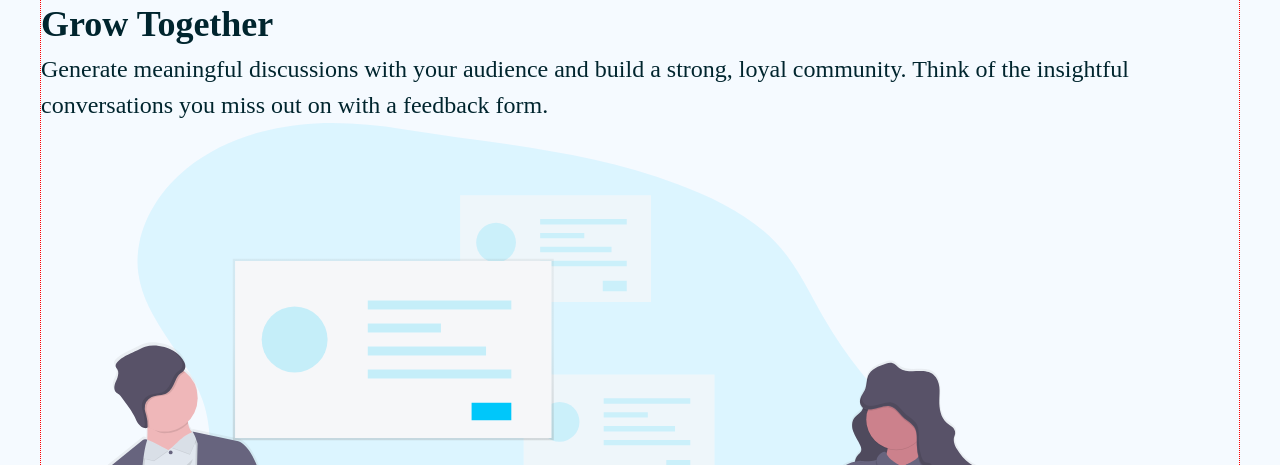
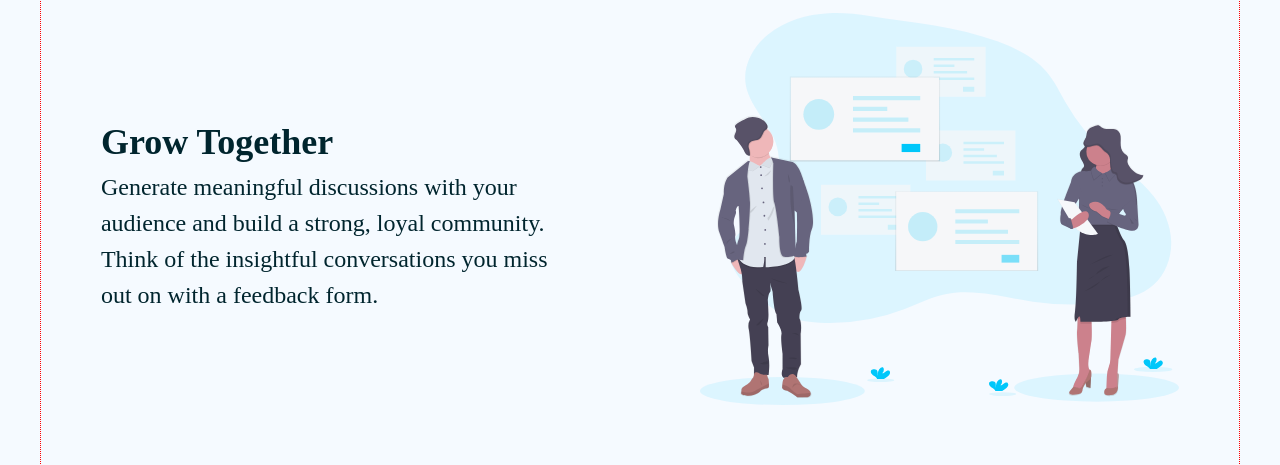
Before and after one commit to sether31/Huddle-landing-page-with-curved-sections, a plain HTML site: page index.html in a window 1280 px wide. Shown: the part 1791-2256 px from the top of the page. Drawn offline with nearby package versions, Linux system fonts and the light colour scheme.

Commit message:
finish perks style

```diff
--- a/styles/style.css
+++ b/styles/style.css
@@ -39,7 +39,7 @@
     --width: 1200px;
     --padding-inline: 2rem;
 
-    --padding-top: 6rem;
+    --padding-top: 12rem;
 }
 
 body{
@@ -112,14 +112,17 @@ main{
     flex-direction: column;
     gap: 2rem;
 
-    padding-top: var(--padding-top);
-    min-height: 100vh;
+    padding: var(--padding-top) var(--padding-inline) 3rem;
     text-align: center;
 }
 
 .hero-section .hero-cta .hero-title{
     font-size: var(--fs-header);
     font-family: var(--ff-poppins);
+}
+
+.hero-section .hero-cta .hero-content{
+    width: 65%;
 }
 
 .hero-section .big-img{
@@ -150,22 +153,33 @@ main{
 }
 
 
+/* perks */
 
+.perks{
+    --margin-top: calc(var(--padding-top) + 4rem);
 
+    padding-top: var(--padding-top);
+}
 
+.perks :where(.grow-together, .flowing-conversations, .your-users){
+    display: flex;
+    align-items: center;
+    justify-content: space-around;
+}
 
+.perks :where(.flowing-conversations, .your-users){
+    margin-top: var(--margin-top);
+}
 
+.perks :where(.grow-together, .flowing-conversations, .your-users) .text-section,
+.perks :where(.grow-together, .flowing-conversations, .your-users) .img-section{
+    width: 40%;
+}
 
+.perks :where(.grow-together, .flowing-conversations, .your-users) .img-section img{
+    width: 100%;
+}
 
-
-
-
-
-/*
-😭😭😭
-😤😤😤
-🥺💙
- */
 
 
 /*
```
